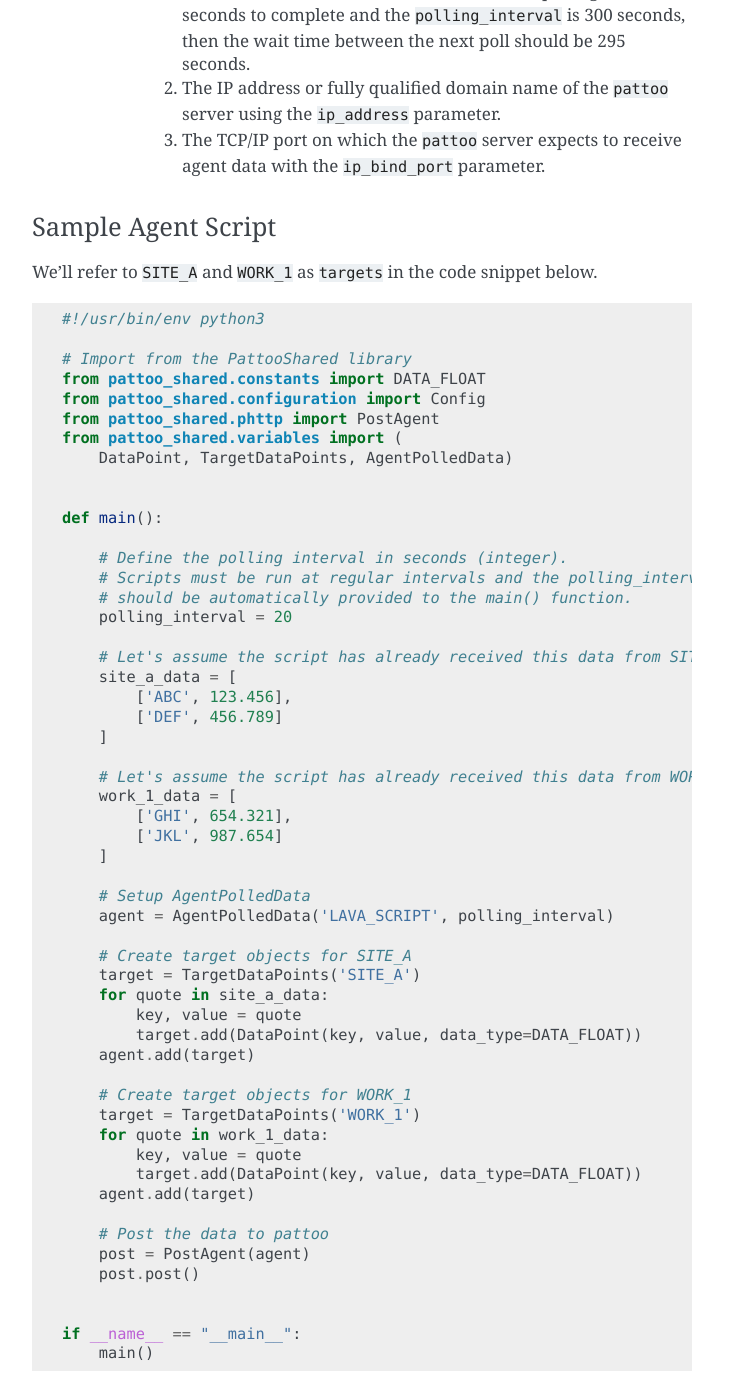
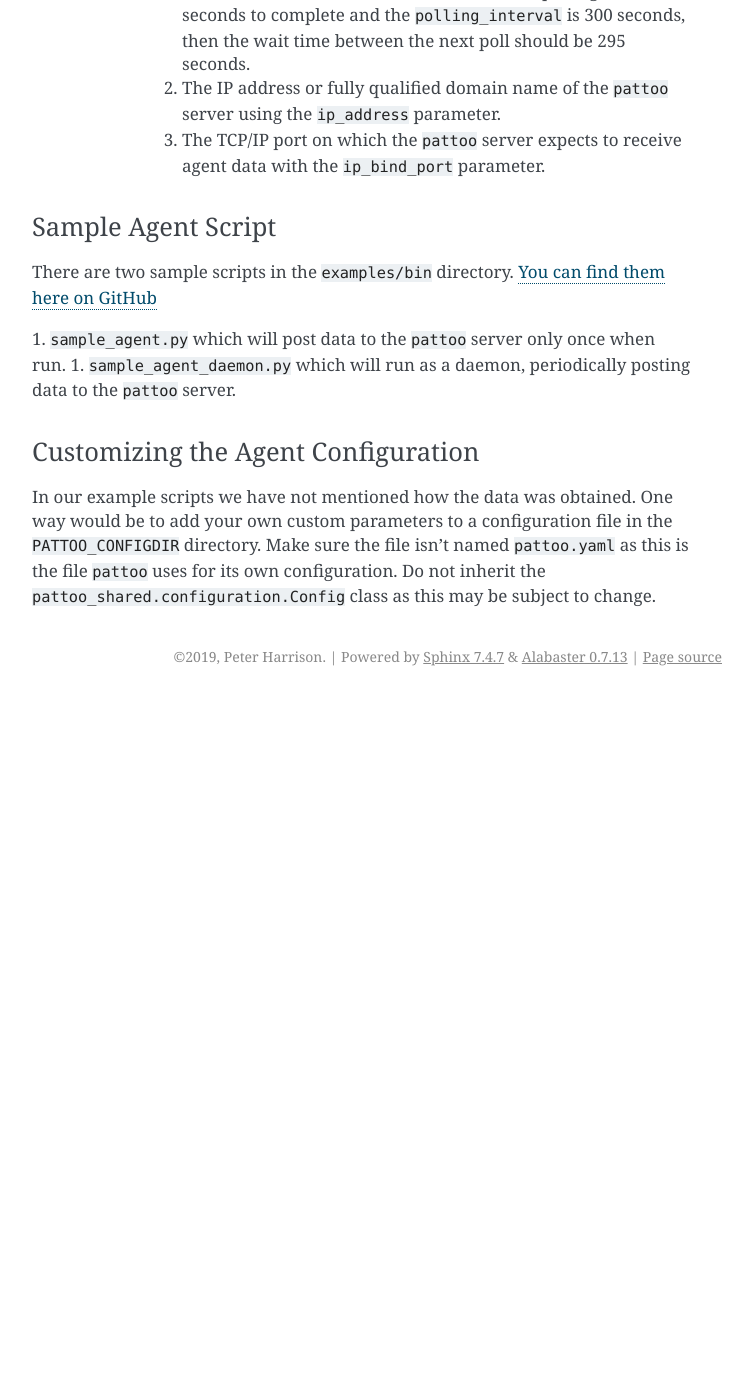
Before and after one commit to gill876/pattoo-shared, a Sphinx documentation site: the page built from docs/agents.rst, in a window 1280 px wide and 1400 px high, scrolled down 3467 px. Shown: the whole window, without its empty margins (388-1141 px from the left). Built offline with Sphinx 7.4.7, drawn with Linux system fonts in a browser that asks for light colours; after the commit the page ends 4163 px from its top, so only the background shows below that; some of the changed text lies outside the part shown.

Commit message:
Fixes: #83

```diff
--- a/docs/agents.rst
+++ b/docs/agents.rst
@@ -127,65 +127,12 @@ First create the necessary directories.
 Sample Agent Script
 ^^^^^^^^^^^^^^^^^^^
 
-We'll refer to ``SITE_A`` and ``WORK_1`` as ``targets`` in the code snippet below.
+There are two sample scripts in the ``examples/bin`` directory. `You can find them here on GitHub <https://github.com/PalisadoesFoundation/pattoo-shared/tree/master/examples/bin>`_
 
-.. code-block:: python
-
-    #!/usr/bin/env python3
-
-    # Import from the PattooShared library
-    from pattoo_shared.constants import DATA_FLOAT
-    from pattoo_shared.configuration import Config
-    from pattoo_shared.phttp import PostAgent
-    from pattoo_shared.variables import (
-        DataPoint, TargetDataPoints, AgentPolledData)
-
-
-    def main():
-
-        # Define the polling interval in seconds (integer).
-        # Scripts must be run at regular intervals and the polling_interval
-        # should be automatically provided to the main() function.
-        polling_interval = 20
-
-        # Let's assume the script has already received this data from SITE_A
-        site_a_data = [
-            ['ABC', 123.456],
-            ['DEF', 456.789]
-        ]
-
-        # Let's assume the script has already received this data from WORK_1
-        work_1_data = [
-            ['GHI', 654.321],
-            ['JKL', 987.654]
-        ]
-
-        # Setup AgentPolledData
-        agent = AgentPolledData('LAVA_SCRIPT', polling_interval)
-
-        # Create target objects for SITE_A
-        target = TargetDataPoints('SITE_A')
-        for quote in site_a_data:
-            key, value = quote
-            target.add(DataPoint(key, value, data_type=DATA_FLOAT))
-        agent.add(target)
-
-        # Create target objects for WORK_1
-        target = TargetDataPoints('WORK_1')
-        for quote in work_1_data:
-            key, value = quote
-            target.add(DataPoint(key, value, data_type=DATA_FLOAT))
-        agent.add(target)
-
-        # Post the data to pattoo
-        post = PostAgent(agent)
-        post.post()
-
-
-    if __name__ == "__main__":
-        main()
+1. ``sample_agent.py`` which will post data to the ``pattoo`` server only once when run.
+1. ``sample_agent_daemon.py`` which will run as a daemon, periodically posting data to the ``pattoo`` server.
 
 Customizing the Agent Configuration
 ^^^^^^^^^^^^^^^^^^^^^^^^^^^^^^^^^^^
 
-In our example script we have not mentioned how the data was obtained. One way would be to add your own custom parameters to a configuration file in the ``PATTOO_CONFIGDIR`` directory. Make sure the file isn't named ``pattoo.yaml`` as this is the file ``pattoo`` uses for its own configuration. Do not inherit the ``pattoo_shared.configuration.Config`` class as this may be subject to change.
+In our example scripts we have not mentioned how the data was obtained. One way would be to add your own custom parameters to a configuration file in the ``PATTOO_CONFIGDIR`` directory. Make sure the file isn't named ``pattoo.yaml`` as this is the file ``pattoo`` uses for its own configuration. Do not inherit the ``pattoo_shared.configuration.Config`` class as this may be subject to change.
```
